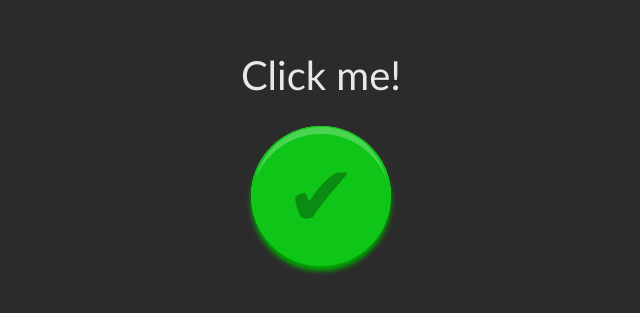
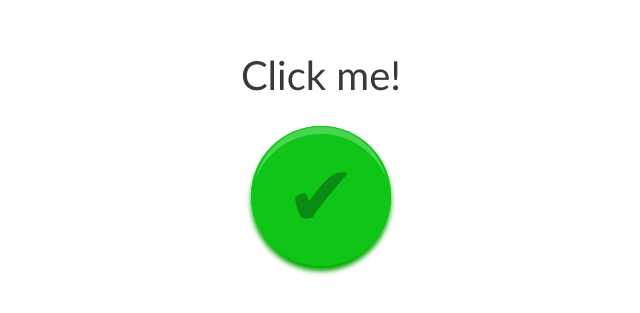
Before and after one commit to artoranta/req-quest, a Nuxt app: page / in a window 1280 px wide. Shown: the part 239-552 px from the top of the page, without its empty margins (319-959 px from the left). Built offline with nearby package versions, Linux system fonts and the light colour scheme.

Commit message:
day/night mode

```diff
--- a/pages/index.vue
+++ b/pages/index.vue
@@ -1,5 +1,5 @@
 <template>
-    <div class="container">
+    <div class="container" :style="containerStyle">
         <div class="box">
             <div :style="resultStyle" class="result" :class="result ? '' : 'result-off'" v-html="good"/>
             <div :style="resultStyle" class="result" :class="error ? '' : 'error-off'" v-html="bad"/>
@@ -35,6 +35,22 @@
                     return '#0EC518'
                 }
             },
+            mode() {
+                try {
+                    const value = this.$router.currentRoute.value.query.mode
+                    let mode = ['white', '#393939']
+                    switch(value) {
+                        case 'night':
+                            mode = ['#2b2b2b', '#e8e8e8']
+                            break;
+                        default:
+                    }
+                    return mode
+                } catch (err) {
+                    // Green
+                    return '#0EC518'
+                }
+            },
             icon () {
                 try {
                     let value = this.$router.currentRoute.value.query.icon
@@ -62,7 +78,6 @@
             },
             textStyle () {
                 return {
-                    color: '#e8e8e8',
                     height: '40px',
                     fontSize: '40px',
                     transition: 'all .5s linear',
@@ -72,7 +87,13 @@
             },
             resultStyle () {
                 return {
-                    color: this.error ? 'red' : 'green',
+                    color: this.error ? '#DC143C' : '#0EC518',
+                }
+            },
+            containerStyle () {
+                return {
+                    background: this.mode[0] || '#2b2b2b',
+                    color: this.mode[1] || '#e8e8e8',
                 }
             },
             buttonTextStyle () {
@@ -169,7 +190,6 @@
     flex-direction: column;
     align-items: center;
     justify-content: center;
-    background: #2b2b2b;
     min-height: 100vh;
 }
 
```
